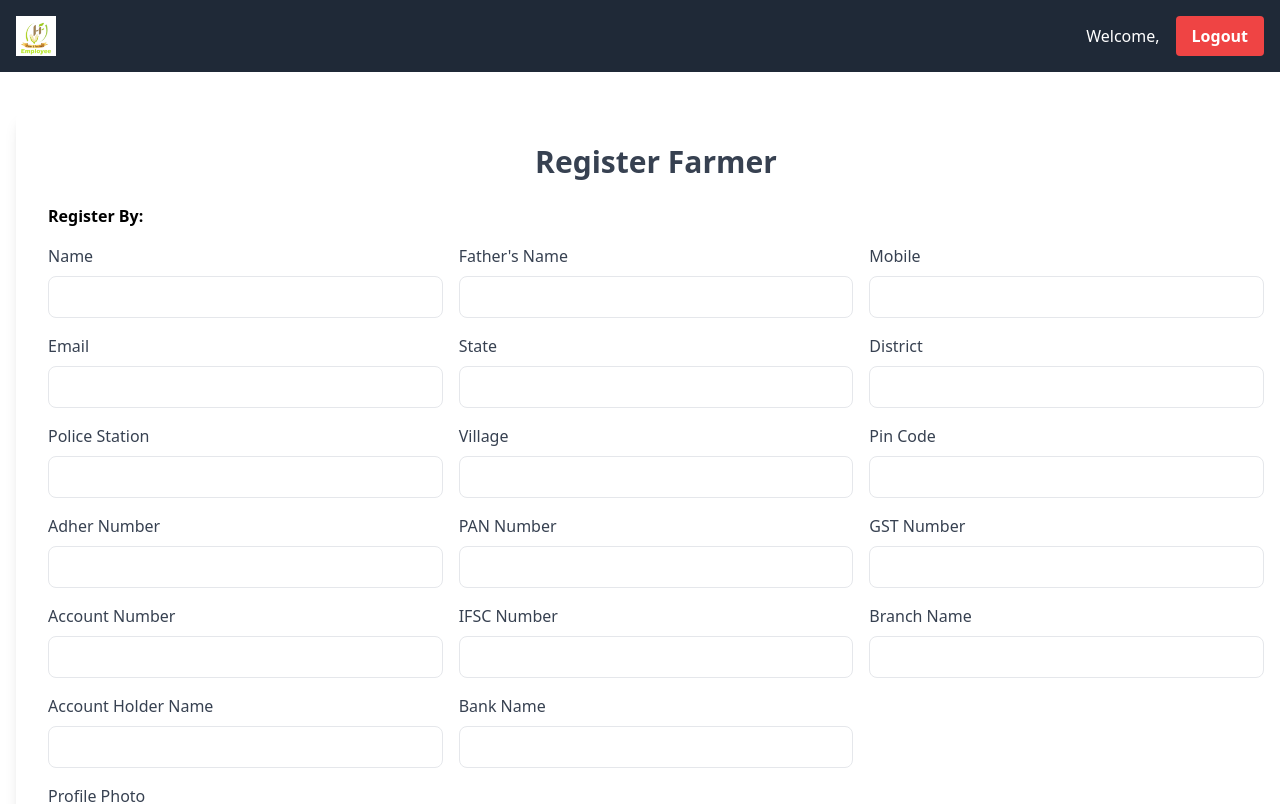
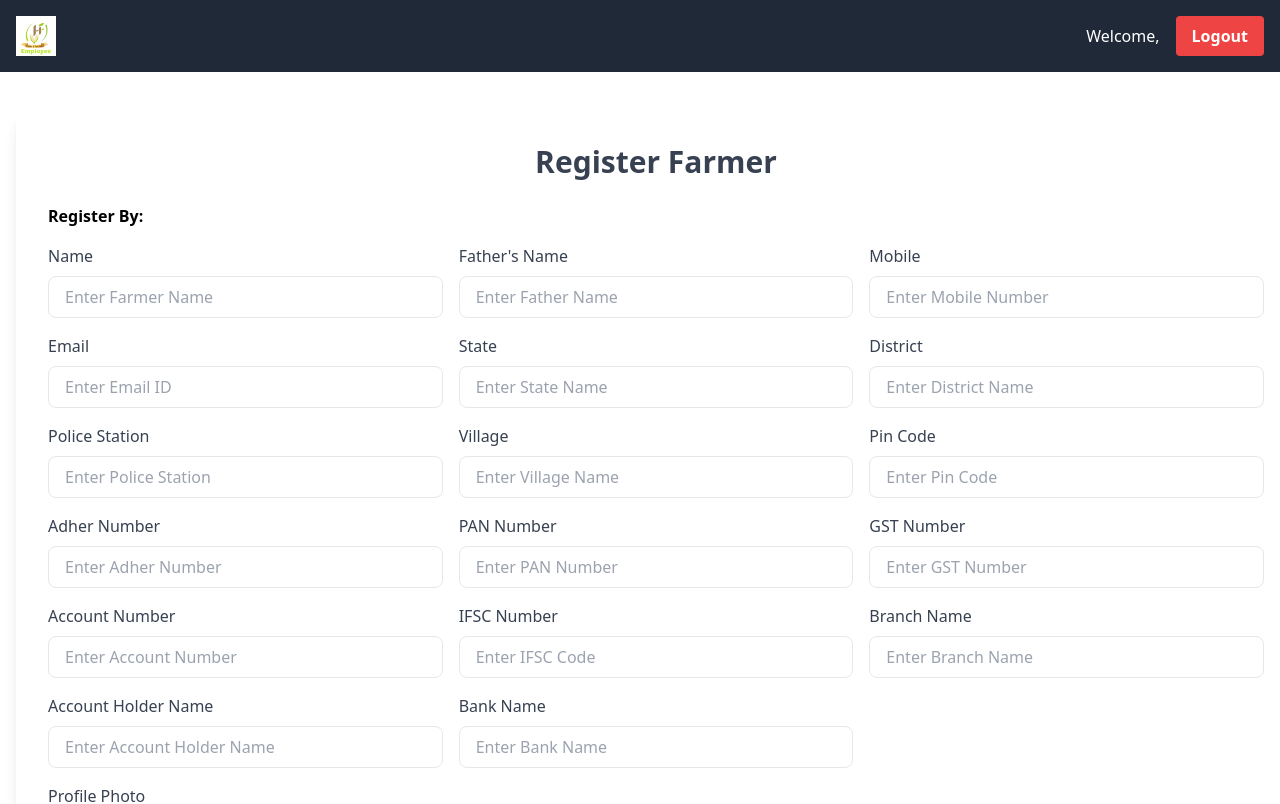
Before and after one commit to Santu-Hansariafood/hans-emp, a React (Create React App) app: page /register-farmer in a window 1280 px wide. Shown: the top 804 px of the page. Built offline with nearby package versions, Linux system fonts and the light colour scheme; sample sign-in values are in the browser's storage.

Commit message:
Added the Placeholder

```diff
--- a/src/components/Farmer/RegisterFarmer/RegisterFarmer.jsx
+++ b/src/components/Farmer/RegisterFarmer/RegisterFarmer.jsx
@@ -104,6 +104,7 @@ const RegisterFarmer = () => {
                 name="name"
                 value={formData.name}
                 onChange={handleInputChange}
+                placeholder="Enter Farmer Name"
                 className="w-full px-4 py-2 border rounded-lg focus:outline-none focus:ring-2 focus:ring-blue-600"
               />
             </div>
@@ -117,6 +118,7 @@ const RegisterFarmer = () => {
                 name="fatherName"
                 value={formData.fatherName}
                 onChange={handleInputChange}
+                placeholder="Enter Father Name"
                 className="w-full px-4 py-2 border rounded-lg focus:outline-none focus:ring-2 focus:ring-blue-600"
               />
             </div>
@@ -130,6 +132,7 @@ const RegisterFarmer = () => {
                 name="mobile"
                 value={formData.mobile}
                 onChange={handleInputChange}
+                placeholder="Enter Mobile Number"
                 className="w-full px-4 py-2 border rounded-lg focus:outline-none focus:ring-2 focus:ring-blue-600"
               />
             </div>
@@ -143,6 +146,7 @@ const RegisterFarmer = () => {
                 name="email"
                 value={formData.email}
                 onChange={handleInputChange}
+                placeholder="Enter Email ID"
                 className="w-full px-4 py-2 border rounded-lg focus:outline-none focus:ring-2 focus:ring-blue-600"
               />
             </div>
@@ -156,6 +160,7 @@ const RegisterFarmer = () => {
                 name="state"
                 value={formData.state}
                 onChange={handleInputChange}
+                placeholder="Enter State Name"
                 className="w-full px-4 py-2 border rounded-lg focus:outline-none focus:ring-2 focus:ring-blue-600"
               />
             </div>
@@ -169,6 +174,7 @@ const RegisterFarmer = () => {
                 name="district"
                 value={formData.district}
                 onChange={handleInputChange}
+                placeholder="Enter District Name"
                 className="w-full px-4 py-2 border rounded-lg focus:outline-none focus:ring-2 focus:ring-blue-600"
               />
             </div>
@@ -185,6 +191,7 @@ const RegisterFarmer = () => {
                 name="policeStation"
                 value={formData.policeStation}
                 onChange={handleInputChange}
+                placeholder="Enter Police Station"
                 className="w-full px-4 py-2 border rounded-lg focus:outline-none focus:ring-2 focus:ring-blue-600"
               />
             </div>
@@ -198,6 +205,7 @@ const RegisterFarmer = () => {
                 name="village"
                 value={formData.village}
                 onChange={handleInputChange}
+                placeholder="Enter Village Name"
                 className="w-full px-4 py-2 border rounded-lg focus:outline-none focus:ring-2 focus:ring-blue-600"
               />
             </div>
@@ -211,6 +219,7 @@ const RegisterFarmer = () => {
                 name="pinCode"
                 value={formData.pinCode}
                 onChange={handleInputChange}
+                placeholder="Enter Pin Code"
                 className="w-full px-4 py-2 border rounded-lg focus:outline-none focus:ring-2 focus:ring-blue-600"
               />
             </div>
@@ -224,6 +233,7 @@ const RegisterFarmer = () => {
                 name="adherNumber"
                 value={formData.adherNumber}
                 onChange={handleInputChange}
+                placeholder="Enter Adher Number"
                 className="w-full px-4 py-2 border rounded-lg focus:outline-none focus:ring-2 focus:ring-blue-600"
               />
             </div>
@@ -237,6 +247,7 @@ const RegisterFarmer = () => {
                 name="panNumber"
                 value={formData.panNumber}
                 onChange={handleInputChange}
+                placeholder="Enter PAN Number"
                 className="w-full px-4 py-2 border rounded-lg focus:outline-none focus:ring-2 focus:ring-blue-600"
               />
             </div>
@@ -250,6 +261,7 @@ const RegisterFarmer = () => {
                 name="gstNumber"
                 value={formData.gstNumber}
                 onChange={handleInputChange}
+                placeholder="Enter GST Number"
                 className="w-full px-4 py-2 border rounded-lg focus:outline-none focus:ring-2 focus:ring-blue-600"
               />
             </div>
@@ -266,6 +278,7 @@ const RegisterFarmer = () => {
                 name="accountNumber"
                 value={formData.accountNumber}
                 onChange={handleInputChange}
+                placeholder="Enter Account Number"
                 className="w-full px-4 py-2 border rounded-lg focus:outline-none focus:ring-2 focus:ring-blue-600"
               />
             </div>
@@ -279,6 +292,7 @@ const RegisterFarmer = () => {
                 name="ifscNumber"
                 value={formData.ifscNumber}
                 onChange={handleInputChange}
+                placeholder="Enter IFSC Code"
                 className="w-full px-4 py-2 border rounded-lg focus:outline-none focus:ring-2 focus:ring-blue-600"
               />
             </div>
@@ -292,6 +306,7 @@ const RegisterFarmer = () => {
                 name="branchName"
                 value={formData.branchName}
                 onChange={handleInputChange}
+                placeholder="Enter Branch Name"
                 className="w-full px-4 py-2 border rounded-lg focus:outline-none focus:ring-2 focus:ring-blue-600"
               />
             </div>
@@ -308,6 +323,7 @@ const RegisterFarmer = () => {
                 name="accountHolderName"
                 value={formData.accountHolderName}
                 onChange={handleInputChange}
+                placeholder="Enter Account Holder Name"
                 className="w-full px-4 py-2 border rounded-lg focus:outline-none focus:ring-2 focus:ring-blue-600"
               />
             </div>
@@ -321,6 +337,7 @@ const RegisterFarmer = () => {
                 name="bankName"
                 value={formData.bankName}
                 onChange={handleInputChange}
+                placeholder="Enter Bank Name"
                 className="w-full px-4 py-2 border rounded-lg focus:outline-none focus:ring-2 focus:ring-blue-600"
               />
             </div>
@@ -334,6 +351,7 @@ const RegisterFarmer = () => {
               id="profilePhoto"
               name="profilePhoto"
               onChange={handleFileChange}
+              placeholder="Chose Your Profile Photo"
               className="w-full px-4 py-2 border rounded-lg focus:outline-none focus:ring-2 focus:ring-blue-600"
             />
           </div>
@@ -349,6 +367,7 @@ const RegisterFarmer = () => {
               id="adherCardPhoto"
               name="adherCardPhoto"
               onChange={handleFileChange}
+              placeholder="Chose Your Adher Card Photo"
               className="w-full px-4 py-2 border rounded-lg focus:outline-none focus:ring-2 focus:ring-blue-600"
             />
           </div>
@@ -361,6 +380,7 @@ const RegisterFarmer = () => {
               id="panCardPhoto"
               name="panCardPhoto"
               onChange={handleFileChange}
+              placeholder="Chose Your Pancard Photo"
               className="w-full px-4 py-2 border rounded-lg focus:outline-none focus:ring-2 focus:ring-blue-600"
             />
           </div>
@@ -373,6 +393,7 @@ const RegisterFarmer = () => {
               id="bankCardPhoto"
               name="bankCardPhoto"
               onChange={handleFileChange}
+              placeholder="Enter Bank Passbook/Cancel Chaque"
               className="w-full px-4 py-2 border rounded-lg focus:outline-none focus:ring-2 focus:ring-blue-600"
             />
           </div>
@@ -385,6 +406,7 @@ const RegisterFarmer = () => {
               id="gstCardPhoto"
               name="gstCardPhoto"
               onChange={handleFileChange}
+              placeholder="Enter GST Card"
               className="w-full px-4 py-2 border rounded-lg focus:outline-none focus:ring-2 focus:ring-blue-600"
             />
           </div>
--- a/src/components/Godown/Godown.jsx
+++ b/src/components/Godown/Godown.jsx
@@ -90,6 +90,7 @@ const Godown = ({ user }) => {
               className="w-full px-4 py-2 border rounded-lg focus:outline-none focus:ring-2 focus:ring-blue-600"
               required
               disabled={user.role !== "manager"}
+              placeholder="Enter Godown Name"
             />
           </div>
           <div>
@@ -156,6 +157,7 @@ const Godown = ({ user }) => {
             className="w-full px-4 py-2 border rounded-lg focus:outline-none focus:ring-2 focus:ring-blue-600"
             required
             disabled={user.role !== "manager"}
+            placeholder="Enter State"
           />
         </div>
         <div className="flex justify-between mt-4">
```
